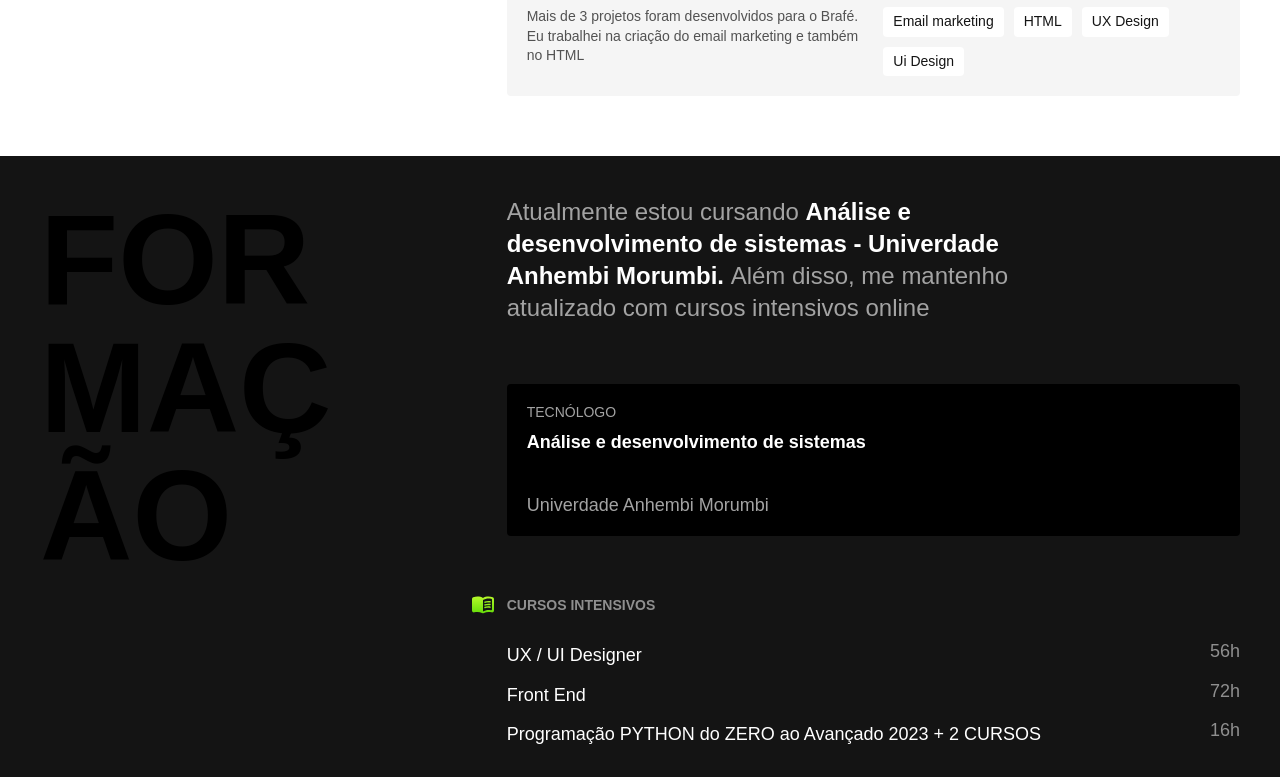
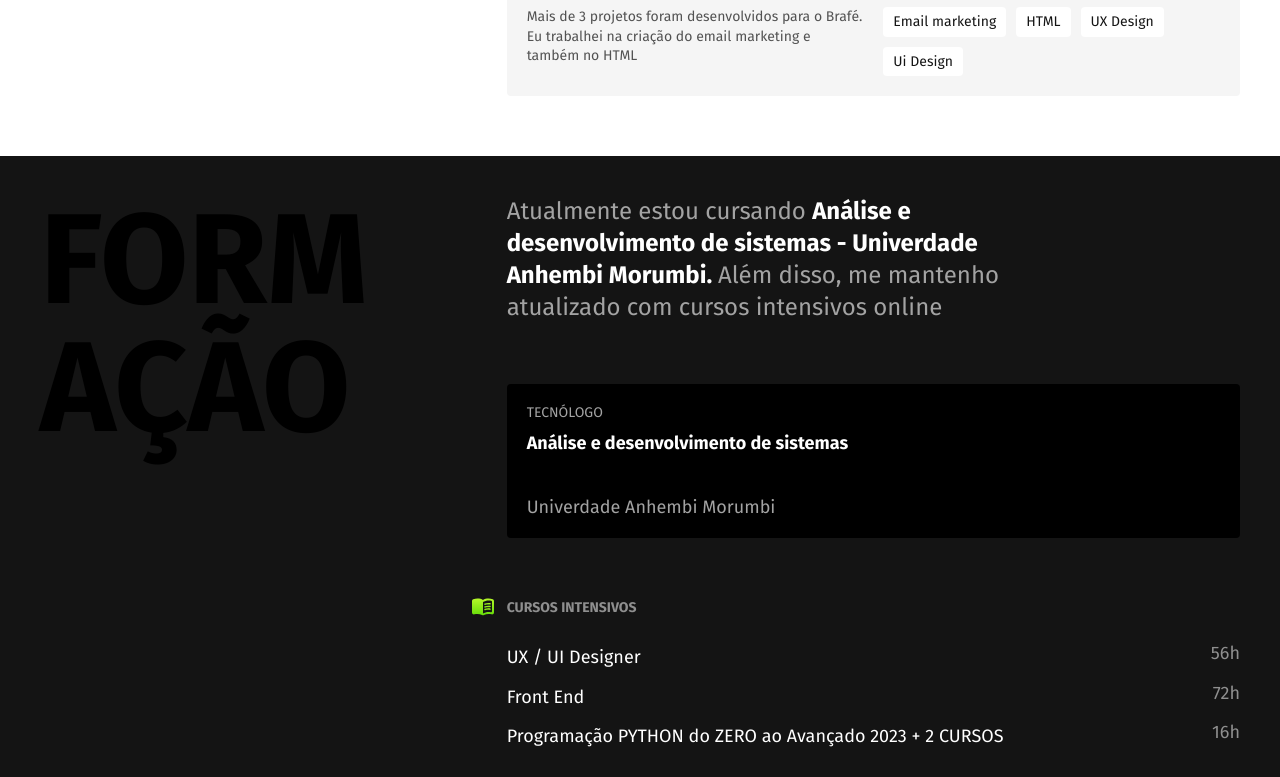
Before and after one commit to Adilsonrs99/Adilsonrs99.github.io, a plain HTML site: page index.html in a window 1280 px wide. Shown: the part 1095-1872 px from the top of the page. Drawn offline with Linux system fonts and the light colour scheme.

Commit message:
google fonts

```diff
--- a/index.html
+++ b/index.html
@@ -8,6 +8,10 @@
     <link rel="stylesheet" href="css/estilo.min.css">
     <meta name="description" content="Desenvolvedor Front End e UX/UI Disign">
     <link rel="icon" href="img/favicon.svg" type="image/svg+xml">
+    <link rel="preconnect" href="https://fonts.googleapis.com">
+    <link rel="preconnect" href="https://fonts.gstatic.com" crossorigin>
+    <link href="https://fonts.googleapis.com/css2?family=Fira+Sans:wght@400;700&display=swap" rel="stylesheet">
+
     <title>Portfólio</title>
 </head>
 
@@ -39,7 +43,8 @@
             <P class="experiencia-texto">Desenvolvo pequenos projetos como o Bikcraft utilizando apenas
                 <strong>HTML</strong>,
                 <strong> CSS </strong> e <strong>JavaScript</strong>
-                . Para Aplicativos web como a rede social Dogs, eu trabalhei no <strong>UX</strong> e <strong>UI</strong>
+                . Para Aplicativos web como a rede social Dogs, eu trabalhei no <strong>UX</strong> e
+                <strong>UI</strong>
                 Design do Projeto.</P>
 
             <div class="projeto">
@@ -96,7 +101,8 @@
 
             <div>
                 <p class="formacao-texto">
-                    Atualmente estou cursando <strong> Análise e desenvolvimento de sistemas - Univerdade Anhembi Morumbi. </strong>
+                    Atualmente estou cursando <strong> Análise e desenvolvimento de sistemas - Univerdade Anhembi
+                        Morumbi. </strong>
                     Além disso, me mantenho atualizado com cursos intensivos online
                 </p>
 
```
